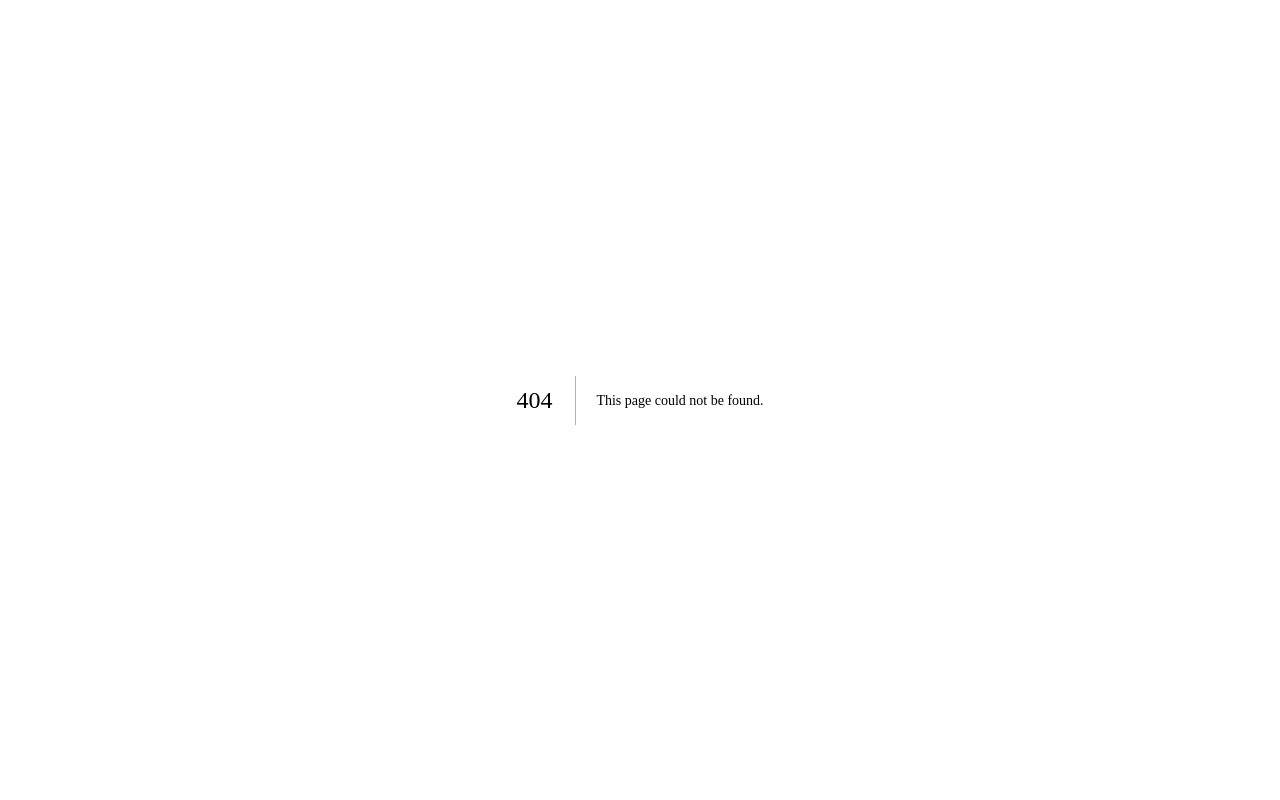
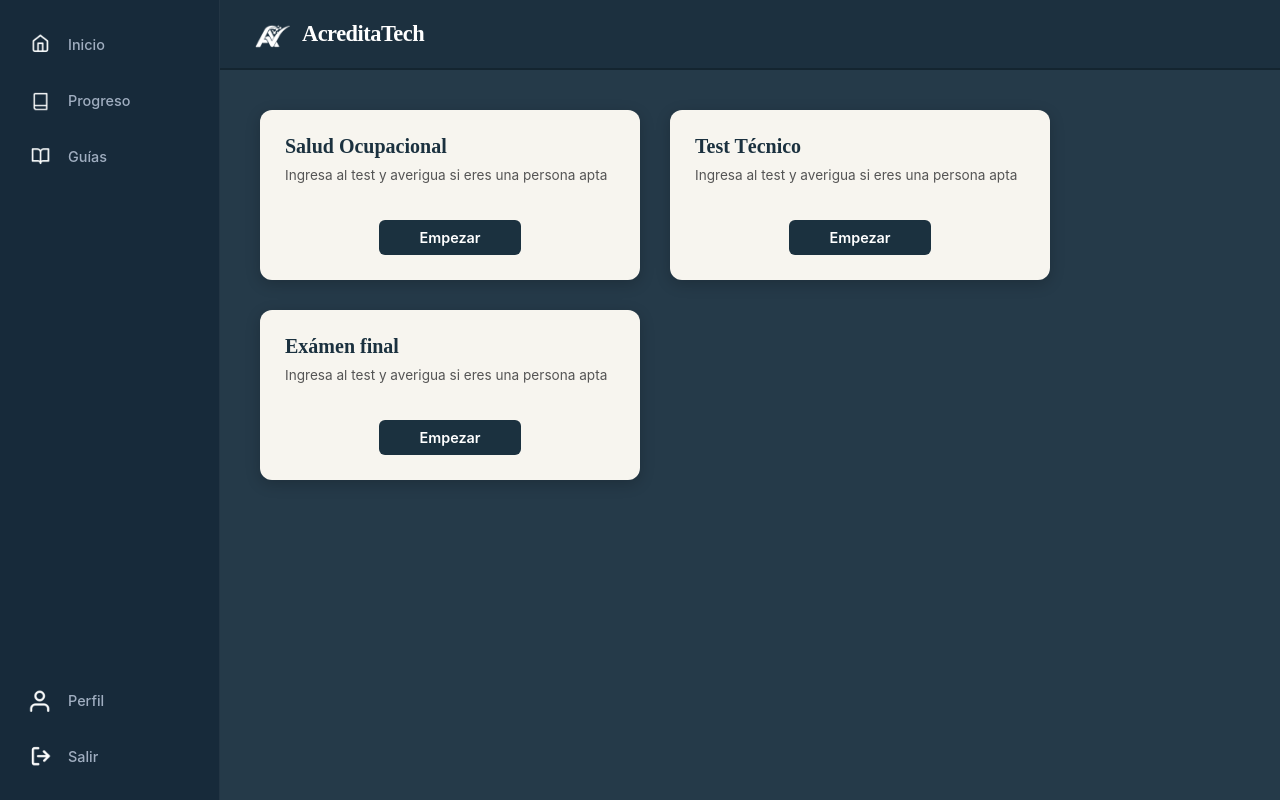
Before and after one commit to Int-Mar/AcreditaTech-Frontend, a Next.js app: page /usuario/menu in a window 1280 px wide. Before the commit this address had no page. Built offline with nearby package versions, Linux system fonts and the light colour scheme; sample sign-in values are in the browser's storage.

Commit message:
agregar carpeta usuario y menu.js

```diff
--- /dev/null
+++ b/pages/usuario/menu.js
@@ -0,0 +1,83 @@
+import { useEffect } from 'react';
+import { useRouter } from 'next/router';
+import { leerToken, borrarToken } from '../../utilidades/peticiones';
+import Link from 'next/link';
+
+export default function MenuUsuario() {
+  const router = useRouter();
+
+  useEffect(() => {
+    if (!leerToken()) {
+      router.push('/login');
+    }
+  }, []);
+
+  function cerrarSesion() {
+    borrarToken();
+    router.push('/login');
+  }
+
+  return (
+    <div className="dashboard-container">
+      {/* Sidebar */}
+      <aside className="sidebar">
+        <nav className="sidebar-nav">
+          <Link href="/usuario/menu" className="nav-item" title="Inicio">
+            <img src="/img/Inicio.png" alt="Inicio" className="nav-icon" />
+          </Link>
+          <Link href="/usuario/progreso" className="nav-item" title="Progreso">
+            <img src="/img/Progreso.png" alt="Progreso" className="nav-icon" />
+          </Link>
+          <Link href="/usuario/guias" className="nav-item" title="Guías">
+            <img src="/img/Guias.png" alt="Guías" className="nav-icon" />
+          </Link>
+        </nav>
+        <div className="sidebar-bottom">
+          <Link href="/usuario/perfil" className="nav-item" title="Perfil">
+            <img src="/img/Perfil.png" alt="Perfil" className="nav-icon" />
+          </Link>
+          <button onClick={cerrarSesion} className="nav-item" title="Salir"
+            style={{background:'none', border:'none', cursor:'pointer', padding:0}}>
+            <img src="/img/Salir.png" alt="Salir" className="nav-icon" />
+          </button>
+        </div>
+      </aside>
+
+      {/* Área principal */}
+      <div className="main-area">
+        <header className="top-bar">
+          <div className="logo-container">
+            <img src="/img/LogoBlanco.png" alt="AcreditaTech" className="logo-img" />
+            <span className="logo-text">AcreditaTech</span>
+          </div>
+        </header>
+
+        <main className="content-grid">
+          <div className="test-card">
+            <div className="card-info">
+              <h3>Salud Ocupacional</h3>
+              <p>Ingresa al test y averigua si eres una persona apta</p>
+            </div>
+            <a href="/usuario/test-salud" className="btn-empezar">Empezar</a>
+          </div>
+
+          <div className="test-card">
+            <div className="card-info">
+              <h3>Test Técnico</h3>
+              <p>Ingresa al test y averigua si eres una persona apta</p>
+            </div>
+            <a href="/usuario/test-tecnico" className="btn-empezar">Empezar</a>
+          </div>
+
+          <div className="test-card">
+            <div className="card-info">
+              <h3>Exámen final</h3>
+              <p>Ingresa al test y averigua si eres una persona apta</p>
+            </div>
+            <a href="#" className="btn-empezar">Empezar</a>
+          </div>
+        </main>
+      </div>
+    </div>
+  );
+}
```
